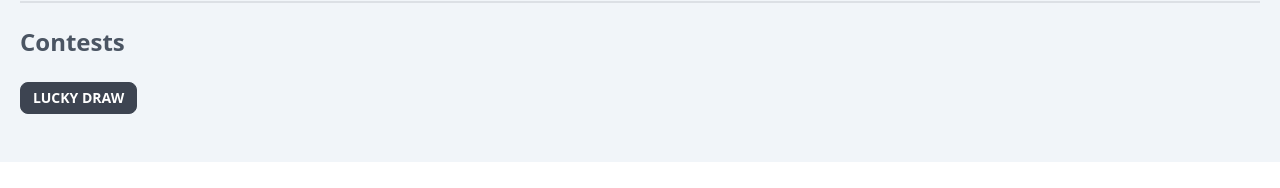
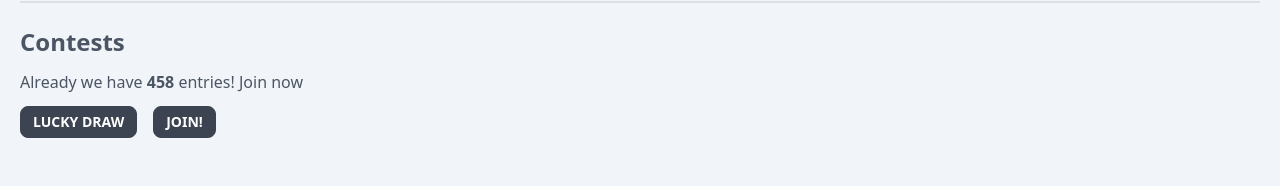
Before and after one commit to harikrishkk/shopping-cart, a React (Create React App) app: page / in a window 1280 px wide. Shown: the part 706-894 px from the top of the page. Built offline with nearby package versions, Linux system fonts and the light colour scheme; no server answers.

Commit message:
commit 16: problem with react Memo and need for useCallback

```diff
--- a/src/components/LuckyDraw.js
+++ b/src/components/LuckyDraw.js
@@ -6,9 +6,7 @@ const LuckyDraw = ({ userName }) => {
   const toggleModal = () => {
     setIsOpen((open) => !open);
   };
-  useEffect(() => {
-    console.log('Inside LuckyDraw component.');
-  });
+
   const classes = isOpen ? 'modal modal-open' : 'modal';
   const content = (
     <div className={classes}>
--- a/src/components/MovieCard.js
+++ b/src/components/MovieCard.js
@@ -1,10 +1,14 @@
-import React, { useContext } from 'react';
+import React, { useContext, useEffect } from 'react';
 import LinkButton from './LinkButton';
 import AuthContext from '@context/auth-context';
 
 const MovieCard = ({ movie, onMovieSelect }) => {
   const { isAuthenticated } = useContext(AuthContext);
   const { title, posterURL, imdbId, isNewRelease } = movie;
+
+  useEffect(() => {
+    console.log('Inside MovieCard component.');
+  });
 
   return (
     <div className="p-4 md:w-1/3">
@@ -30,4 +34,4 @@ const MovieCard = ({ movie, onMovieSelect }) => {
   );
 };
 
-export default MovieCard;
+export default React.memo(MovieCard);
--- a/src/components/pages/Home.js
+++ b/src/components/pages/Home.js
@@ -1,4 +1,4 @@
-import React, { useState, useEffect } from 'react';
+import React, { useState, useEffect, useCallback } from 'react';
 import NotificationBar from '@shared/NotificationBar';
 import MovieCard from '@components/MovieCard';
 import Banner from '@shared/Banner';
@@ -10,12 +10,20 @@ const Home = () => {
   const [pages, setPages] = useState(1);
   const [selectedMovie, setSelectedMovie] = useState(null);
   const [isDisabled, setIsDisabled] = useState(false);
+  const [likes, setLikes] = useState(458);
 
-  const handleMovieSelect = (movie) => {
-    setSelectedMovie(movie);
-  };
+  const handleMovieSelect = useCallback(
+    (movie) => {
+      setSelectedMovie(movie);
+    },
+    [selectedMovie]
+  );
   const handleClose = () => {
     setSelectedMovie(null);
+  };
+
+  const joinContest = () => {
+    setLikes((like) => like + 1);
   };
 
   const loadMore = () => {
@@ -77,8 +85,16 @@ const Home = () => {
             </button>
           </div>
           <div className="divider"></div>
-          <h2 className="text-2xl mb-6 font-bold"> Contests </h2>
-          <LuckyDraw userName="John Doe" />
+          <h2 className="text-2xl mb-3 font-bold"> Contests </h2>
+          <p className="mb-3">
+            Already we have <strong>{likes}</strong> entries! Join now
+          </p>
+          <div className="flex justify-start">
+            <LuckyDraw userName="John Doe" />
+            <button onClick={joinContest} className="ml-4 btn btn-sm">
+              Join!
+            </button>
+          </div>
         </div>
       </section>
     </div>
```
